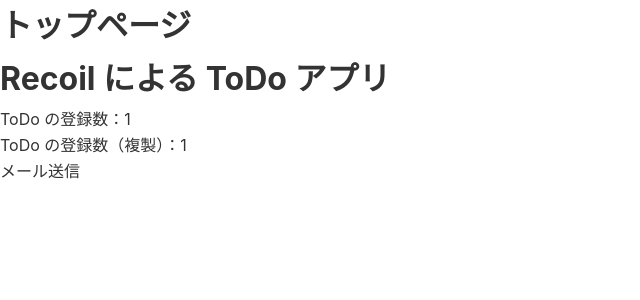
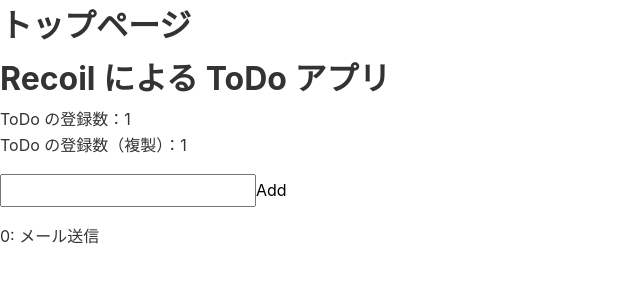
Before and after one commit to siakas/nextjs-recoil-sample, a Next.js app: page / in a window 1280 px wide. Shown: the top 300 px of the page, without its empty margins (0-640 px from the left). Built offline with nearby package versions, Linux system fonts and the light colour scheme.

Commit message:
共有している atom の更新を実装

```diff
--- a/src/components/TodoList.tsx
+++ b/src/components/TodoList.tsx
@@ -1,20 +1,56 @@
-import { useRecoilValue } from 'recoil'
+import { useState } from 'react'
+import type { ChangeEvent } from 'react'
+import { useRecoilState } from 'recoil'
 import TodoListStats from '@/components/TodoListStats'
 import TodoListStats2 from '@/components/TodoListStats2'
 import { todoListState } from '@/store/atom'
 
 const TodoList = () => {
+  const [title, setTitle] = useState<string>('')
+  const [id, setId] = useState<number>(1)
+
   // 定義した atom や selector の値は useRecoilValue() で取得する
   // useRecoilValue() は状態の取得のみで更新はできない
-  const todoList = useRecoilValue(todoListState)
+  // const todoList = useRecoilValue(todoListState)
+
+  // 定義した atom の値を更新するのは useRecoilState() でおこなう
+  // useRecoilState() は atom の値とセッター関数が返される
+  const [todoList, setTodoList] = useRecoilState(todoListState)
+
+  // todoListState に値を追加する関数を定義
+  // todoListState の更新は useRecoilState の返した setTodoList を使う
+  const addTodo = () => {
+    setTodoList((oldTodoList) => [
+      ...oldTodoList,
+      {
+        id,
+        title,
+        isComplete: false,
+      },
+    ])
+    setTitle('')
+    setId(() => id + 1)
+  }
 
   return (
     <div>
       <h1>Recoil による ToDo アプリ</h1>
       <TodoListStats />
       <TodoListStats2 />
+      <div style={{ margin: '1em 0' }}>
+        <input
+          type="text"
+          value={title}
+          onChange={(e: ChangeEvent<HTMLInputElement>) => {
+            setTitle(e.target.value)
+          }}
+        />
+        <button onClick={addTodo}>Add</button>
+      </div>
       {todoList.map((todo) => (
-        <div key={todo.id}>{todo.title}</div>
+        <div key={todo.id}>
+          {todo.id}: {todo.title}
+        </div>
       ))}
     </div>
   )
```
